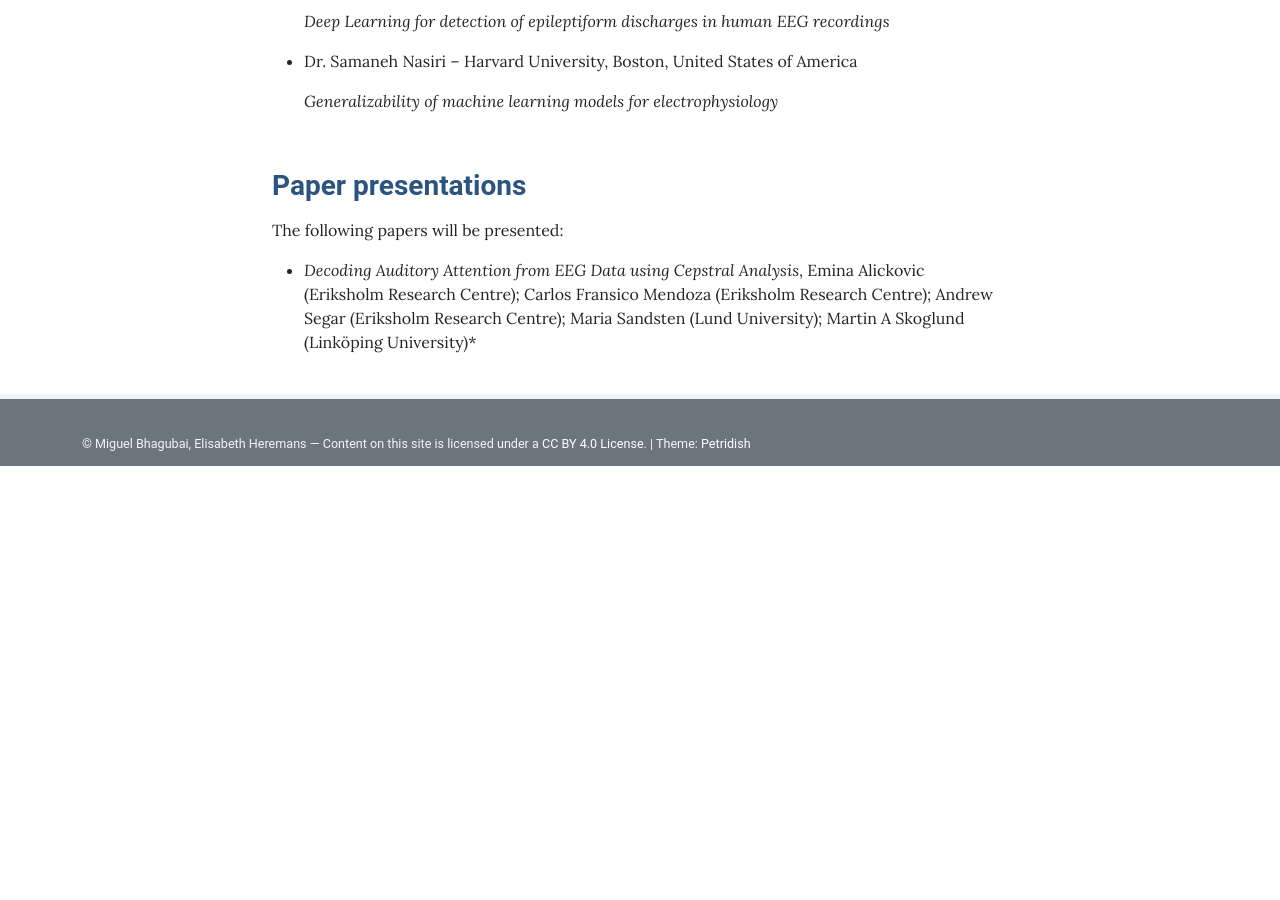
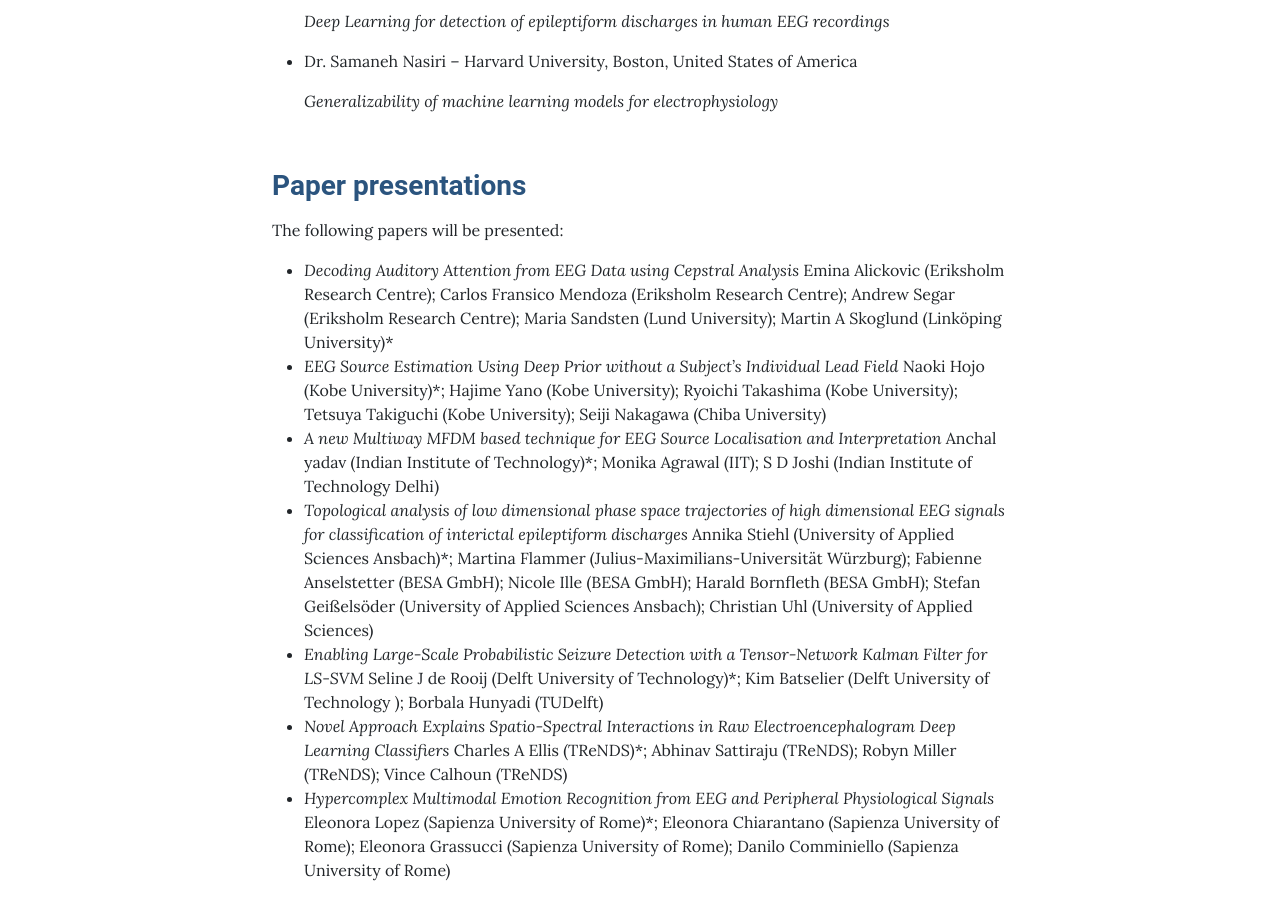
Before and after one commit to biomedepi/eegworkshop, a Jekyll site: the page built from pages/program.md, in a window 1280 px wide and 900 px high, scrolled down 709 px. Built offline with Jekyll 4.4.1, drawn with Linux system fonts in a browser that asks for light colours; before the commit the page ends 1175 px from its top, so only the background shows below that.

Commit message:
Update program.md

```diff
--- a/pages/program.md
+++ b/pages/program.md
@@ -31,8 +31,24 @@ Some leaders in the field of EEG processing will present their ongoing work in e
 ### **<span style="color:#2B547E">Paper presentations</span>**
 
 [//]: # A regular paper presentation session on EEG signal processing will be held. We are welcoming contributions, which should be submitted by February 24 via the main conference platform, and will be reviewed according to the conference standards ([scope]({{ '/scope/' | relative_url }}) and [call for papers]({{ '/call/' | relative_url }}) for more information). Upon acceptance, papers will be given the opportunity to present, and will be published at the IEEE Xplore Digital Library.
+
 The following papers will be presented:
-- *Decoding Auditory Attention from EEG Data using Cepstral Analysis*, Emina Alickovic (Eriksholm Research Centre); Carlos Fransico Mendoza (Eriksholm Research Centre); Andrew Segar (Eriksholm Research Centre); Maria Sandsten (Lund University); Martin A Skoglund (Linköping University)*
+- *Decoding Auditory Attention from EEG Data using Cepstral Analysis*
+   Emina Alickovic (Eriksholm Research Centre); Carlos Fransico Mendoza (Eriksholm Research Centre); Andrew Segar (Eriksholm Research Centre); Maria Sandsten (Lund University); Martin A Skoglund (Linköping University)*
+- *EEG Source Estimation Using Deep Prior without a Subject's Individual Lead Field*
+   Naoki Hojo (Kobe University)*; Hajime Yano (Kobe University); Ryoichi Takashima (Kobe University); Tetsuya Takiguchi (Kobe University); Seiji Nakagawa (Chiba University)
+- *A new Multiway MFDM based technique for EEG Source Localisation and Interpretation*
+   Anchal yadav (Indian Institute of Technology)*; Monika Agrawal (IIT); S D Joshi (Indian Institute of Technology Delhi)
+- *Topological analysis of low dimensional phase space trajectories of high dimensional EEG signals for classification of interictal epileptiform discharges*
+   Annika Stiehl (University of Applied Sciences Ansbach)*; Martina Flammer (Julius-Maximilians-Universität Würzburg); Fabienne Anselstetter (BESA GmbH); Nicole Ille (BESA GmbH); Harald Bornfleth (BESA GmbH); Stefan Geißelsöder (University of Applied Sciences Ansbach); Christian Uhl (University of Applied Sciences)
+- *Enabling Large-Scale Probabilistic Seizure Detection with a Tensor-Network Kalman Filter for LS-SVM*
+   Seline J de Rooij (Delft University of Technology)*; Kim Batselier (Delft University of Technology ); Borbala Hunyadi (TUDelft)
+- *Novel Approach Explains Spatio-Spectral Interactions in Raw Electroencephalogram Deep Learning Classifiers*
+   Charles A Ellis (TReNDS)*; Abhinav Sattiraju (TReNDS); Robyn Miller (TReNDS); Vince Calhoun (TReNDS)
+- *Hypercomplex Multimodal Emotion Recognition from EEG and Peripheral Physiological Signals*
+   Eleonora Lopez (Sapienza University of Rome)*; Eleonora Chiarantano (Sapienza University of Rome); Eleonora Grassucci (Sapienza University of Rome); Danilo Comminiello (Sapienza University of Rome)
+
+
 
 
 [//]: # &nbsp;
```
